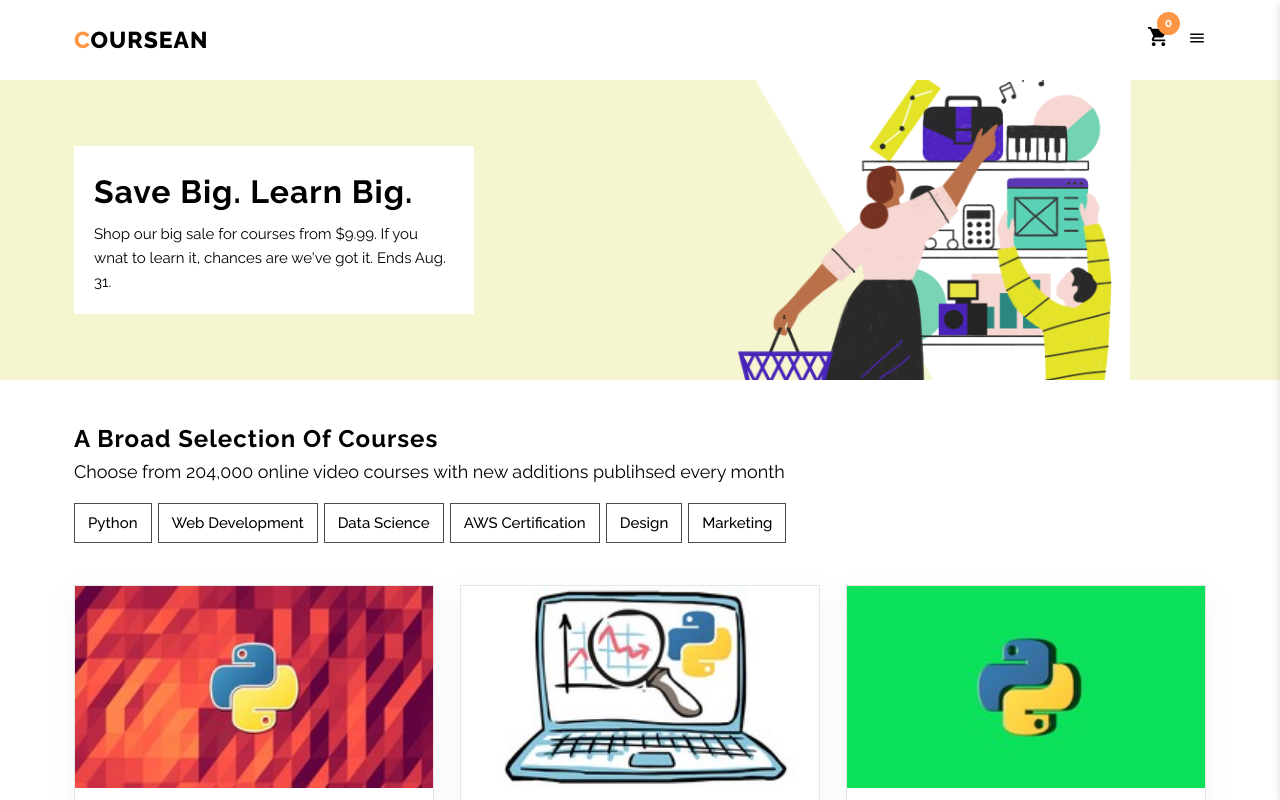
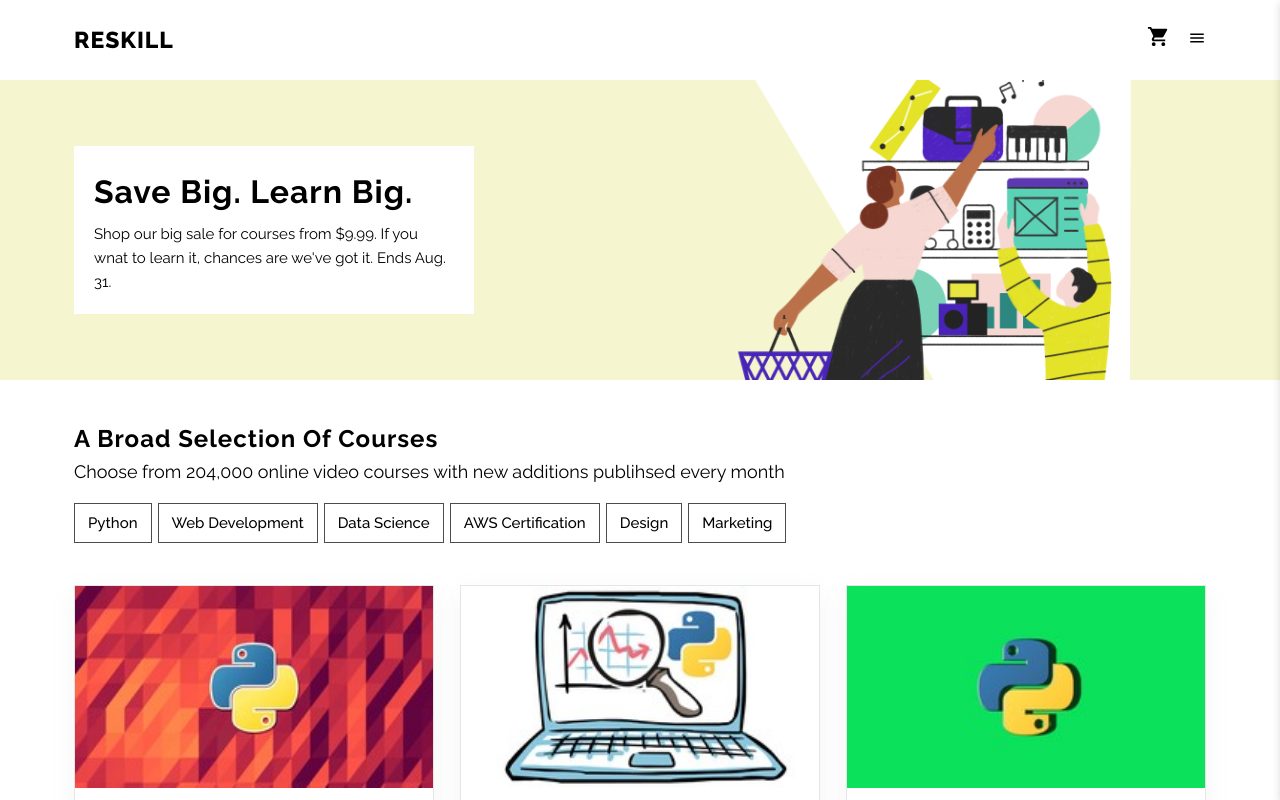
Before and after one commit to RUDRA-DEEPAK7275/Udemy_Clone, a React (Create React App) app: page / in a window 1280 px wide. Shown: the top 800 px of the page. Built offline with nearby package versions, Linux system fonts and the light colour scheme.

Commit message:
Update Navbar.js

```diff
--- a/src/components/Navbar.js
+++ b/src/components/Navbar.js
@@ -14,7 +14,7 @@ const Navbar = () => {
       <div className='container w-100'>
         <div className='brand-and-toggler flex flex-between w-100'>
           <Link to = "/" className='navbar-brand text-uppercase ls-1 fw-8'>
-            <span>c</span>oursean
+            <span>R</span>eSkill
           </Link>
 
           <div className='navbar-btns flex'>
@@ -39,7 +39,7 @@ const NavbarWrapper = styled.nav`
   .navbar-brand{
     font-size: 23px;
     span{
-      color: var(--clr-orange);
+      color: var(--clr-#0000D1);
     }
   }
   .cart-btn{
@@ -47,7 +47,7 @@ const NavbarWrapper = styled.nav`
     font-size: 23px;
     position: relative;
     .item-count-badge{
-      background-color: var(--clr-orange);
+      background-color: var(--clr-#5C5CFF);
       position: absolute;
       right: -10px;
       top: -10px;
```
